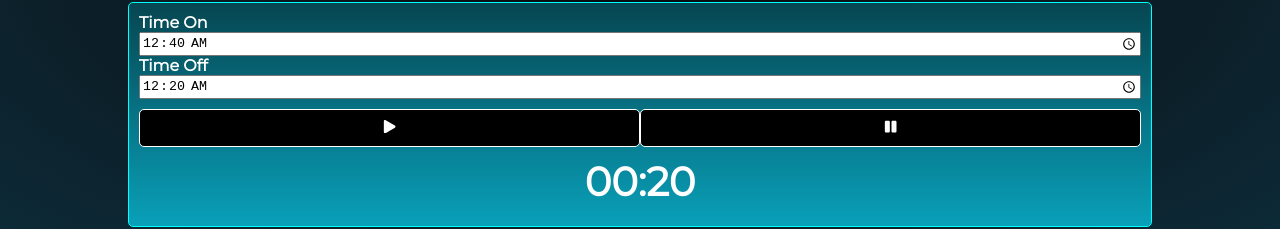
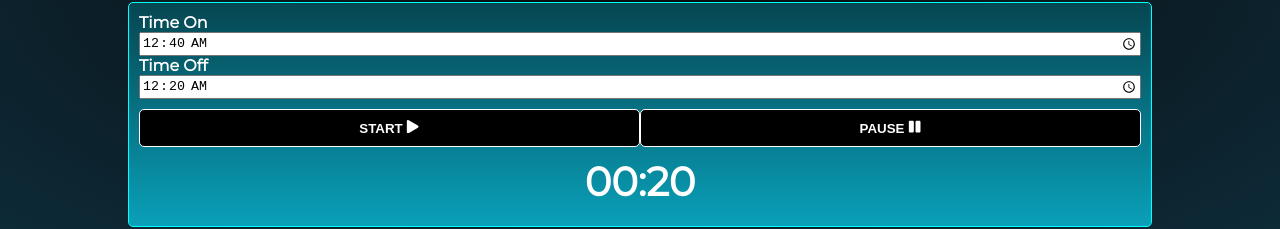
Before and after one commit to barrysweeney/workout-app-react, a React (Create React App) app: page / in a window 1280 px wide. Shown: the part 323-552 px from the top of the page. Built offline with nearby package versions, Linux system fonts and the light colour scheme; no server answers; a web font is replaced by a local one.

Commit message:
add text alongside play and pause icons

```diff
--- a/src/WorkoutTimer.js
+++ b/src/WorkoutTimer.js
@@ -145,8 +145,8 @@ export default class WorkoutTimer extends Component {
           <input type="time" name="timeOff" min="00:00" max="60:00" defaultValue="00:20" onChange={this.setTimeOff.bind(this)} />
         </HIITController>
         <PlayController>
-        <Button  clickHandler={this.startOnTimer.bind(this)} ><FaPlay/></Button>
-        <Button clickHandler={this.pauseTimer.bind(this)} ><FaPause/></Button>
+        <Button  clickHandler={this.startOnTimer.bind(this)}>Start <FaPlay/></Button>
+        <Button clickHandler={this.pauseTimer.bind(this)} >Pause <FaPause/></Button>
         </PlayController>
         <TimerDisplay timeRemaining={this.state.isOn ? this.state.timeOn : this.state.timeOff} routine={this.props.routine} isOn={this.state.isOn} counter={this.state.counter} />
       </TimerWrapper>
```
